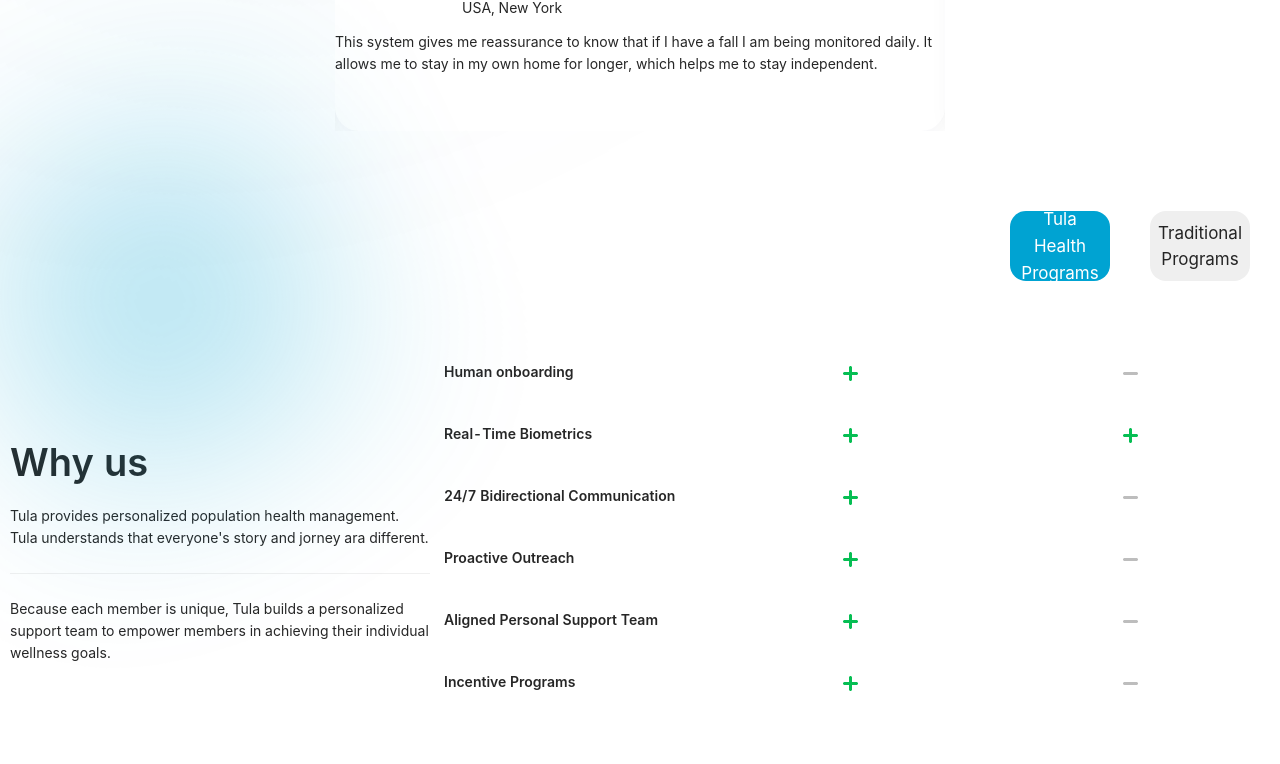
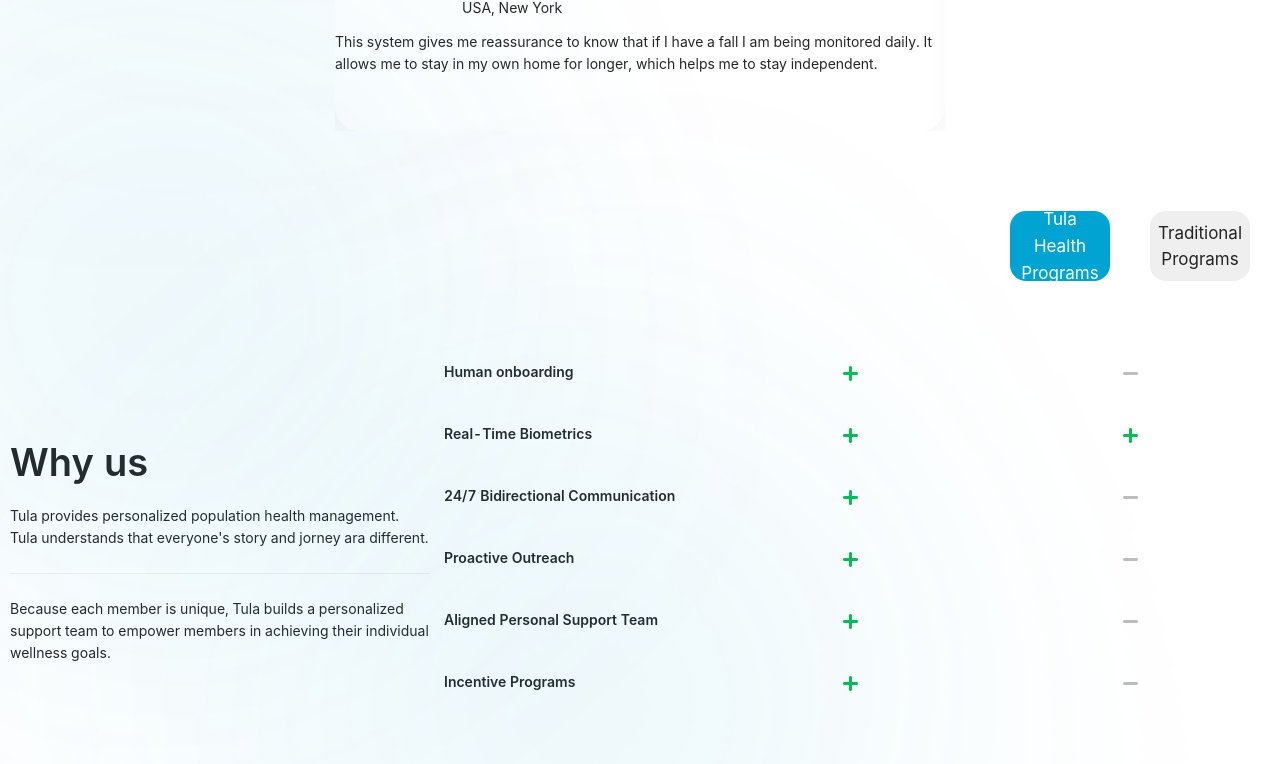
Before and after one commit to zagliadov/health, a React (Create React App) app: page / in a window 1280 px wide. Shown: the part 5336-6100 px from the top of the page. Built offline with nearby package versions, Linux system fonts and the light colour scheme.

Commit message:
shadow add

```diff
--- a/src/components/WhyUs/WhyUs.tsx
+++ b/src/components/WhyUs/WhyUs.tsx
@@ -57,15 +57,18 @@
   }
 `;
 
-const Shadow = styled.div`
+interface IShadow {
+  top: number;
+}
+const Shadow = styled.div<IShadow>`
   position: absolute;
-  top: 0;
+  top: ${({top}) => top && top}px;
   z-index: 2;
   width: 300px;
   height: 300px;
   background: #00a3d2;
   opacity: 0.3;
-  filter: blur(100px);
+  filter: blur(200px);
   transform: rotate(-25.73deg);
 `;
 
@@ -110,7 +113,7 @@
           Tula provides personalized population health management. Tula
           understands that everyone's story and jorney ara different.
         </Text>
-        <Shadow />
+        <Shadow top={0} />
         <Divider />
         <Text>
           Because each member is unique, Tula builds a personalized support team
@@ -186,7 +189,7 @@
               <Image src={minus} preview={false} />
             </OptionRight>
           </OptionItem>
-
+          <Shadow top={400}/>
           <OptionItem>
             <OptionLeft>
               <OptionName strong>Incentive Programs</OptionName>
@@ -198,9 +201,6 @@
               <Image src={minus} preview={false} />
             </OptionRight>
           </OptionItem>
-
-
-
         </OptionWrapper>
       </BottomCol>
     </Wrapper>
```
